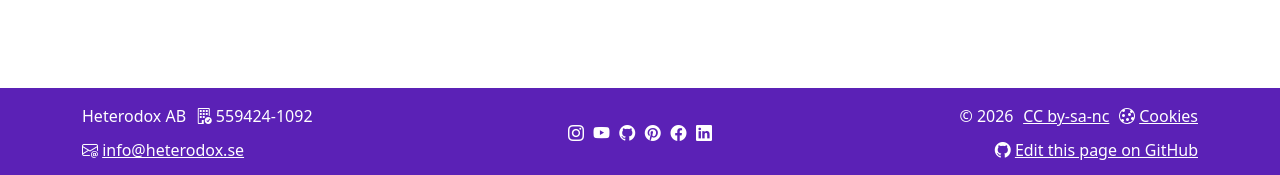
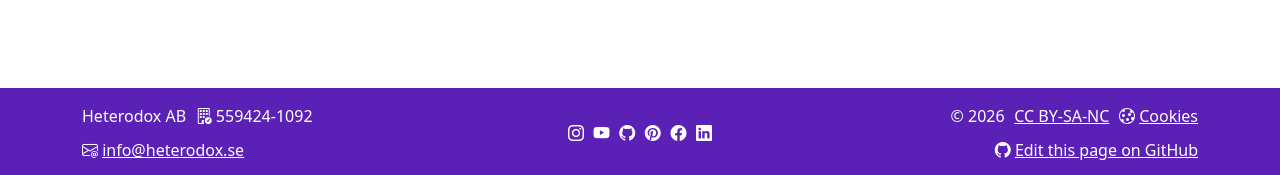
Before and after one commit to heterodox-studios/heterodox-studios.github.io, a Jekyll site: the page built from index.html, in a window 1280 px wide. Shown: the part 722-897 px from the top of the page. Built offline with Jekyll 4.4.1, drawn with Linux system fonts in a browser that asks for light colours; some web fonts are replaced.

Commit message:
Correct CC capitilisation

```diff
--- a/_includes/footer.html
+++ b/_includes/footer.html
@@ -45,7 +45,7 @@
 
     <ul class="nav col-md-4 justify-content-end" style="gap: 0.6em;">
       <li class="nav-item">&copy; {{ site.time | date: "%Y" }}</li>
-      <li class="nav-item"> <a class="text-bg-primary" href="https://creativecommons.org/licenses/by-nc-sa/4.0/">CC by-sa-nc</a></li>
+      <li class="nav-item"> <a class="text-bg-primary" href="https://creativecommons.org/licenses/by-nc-sa/4.0/">CC BY-SA-NC</a></li>
       <li class="nav-item bi-cookie"> <a href="#" class="text-bg-primary" id="custom-cookie-link">Cookies</a></li>
       <li class="nav-item bi-github"> <a href="{{ site.github_blob_url }}{{ page.path  }}?plain=1" class="text-bg-primary" id="custom-cookie-link">Edit this page on GitHub </a></li>
     </ul>
```
